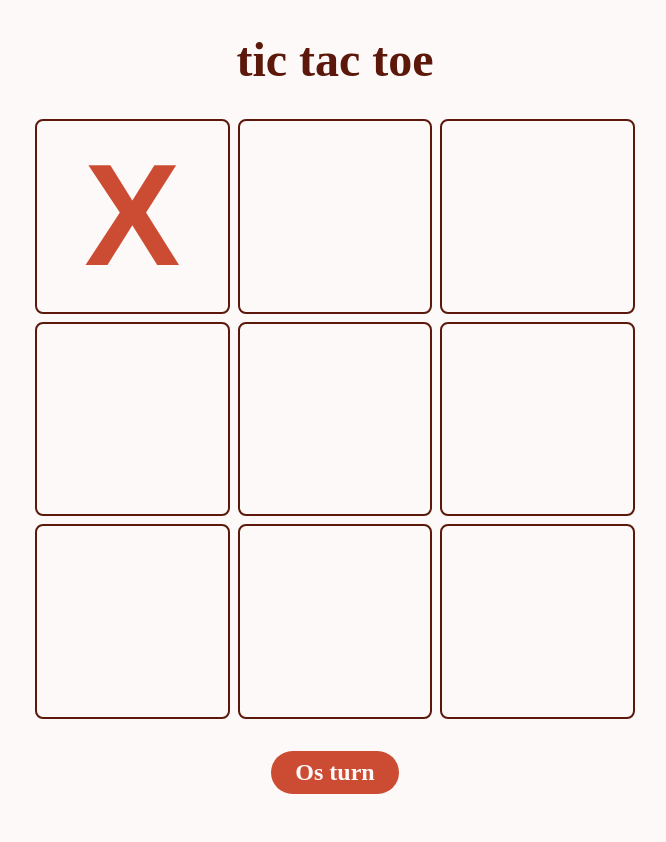
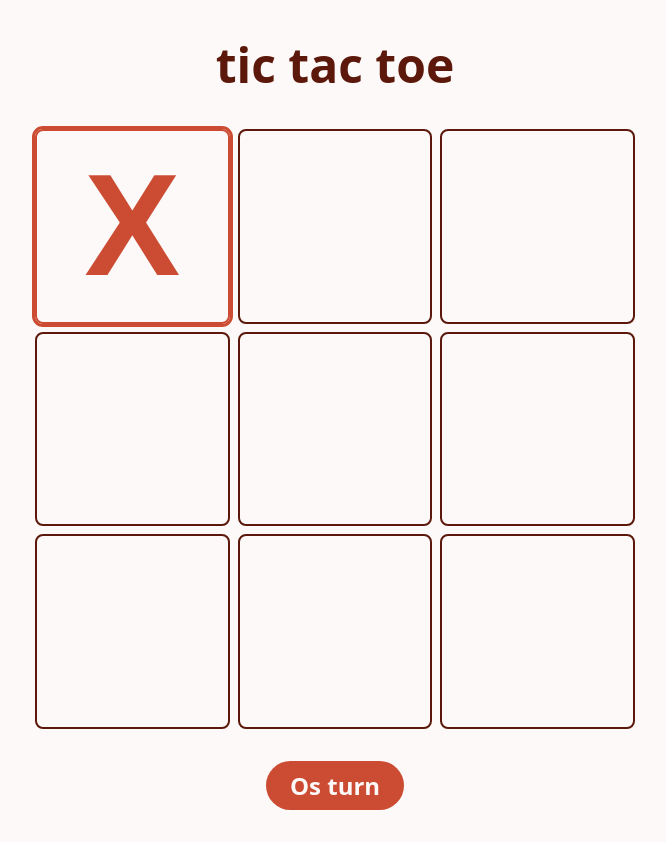
Before and after one commit to adamhayek2/tic-tac-toe-game, a plain HTML site: page index.html in a window 1280 px wide. Both pictures are taken after a click on the button 437 px from the left and 216 px from the top of the page. Shown: the whole page, without its empty margins (305-971 px from the left). Drawn offline with Linux system fonts and the light colour scheme.

Commit message:
front end <> fixing bugs

```diff
--- a/resources/css/styles.css
+++ b/resources/css/styles.css
@@ -1,29 +1,35 @@
-*, *::after, *::before{
+*,
+*::after,
+*::before {
   box-sizing: border-box;
-    margin: 0%;
-    padding: 0%;
+  margin: 0;
+  padding: 0;
 }
 
-:root{
+:root {
   --hue: 10;
   --bkg: var(--hue) 40% 98%;
-    --text: var(--hue) 80% 20% ;
+  --text: var(--hue) 80% 20%;
   --accent: var(--hue) 60% 50%;
 }
-body{
+
+body {
+  font-family: system-ui, sans-serif;
   display: grid;
   gap: 2rem;
-    padding: 2rem;
   place-items: center;
   place-content: center;
   min-height: 100vh;
+  padding: 2rem;
   background-color: hsl(var(--bkg));
   color: hsl(var(--text));
 }
-h1{
+
+h1 {
   font-size: 3rem;
 }
-p{
+
+p {
   font-size: 1.5rem;
   font-weight: bold;
   background-color: hsl(var(--accent));
@@ -31,30 +37,44 @@ p{
   padding: 0.5rem 1.5rem;
   border-radius: 100vmax;
 }
-.gameboard{
+
+.gameboard {
   display: grid;
   grid-template-columns: repeat(3, 1fr);
   gap: 0.5rem;
   width: 600px;
-    max-width: 98vw;
+  max-width: 90vw;
   aspect-ratio: 1/1;
 }
-.tile{
+
+.tile {
   border: 2px solid hsl(var(--text));
   background-color: hsl(var(--bkg));
-   color: hsl(var(--hue) 60% 50%);
   border-radius: 0.5rem;
   cursor: pointer;
+  display: grid;
   place-items: center;
+  color: hsl(var(--hue) 60% 50%);
   font-weight: bold;
   font-size: clamp(2rem, calc(10vw + 1rem), 10rem);
   aspect-ratio: 1/1;
 }
-.tile[data-hover]::before{
+
+.tile:focus {
+  border-color: hsl(var(--hue) 60% 50%);
+  outline: 3px solid hsl(var(--hue) 60% 50%);
+}
+
+.tile[data-value] {
+  cursor: not-allowed;
+}
+
+.tile[data-hover]::before {
   content: attr(data-hover);
-    opacity: .7;
+  opacity: 0.5;
 }
-.tile[data-value]::before{
+
+.tile[data-value]::before {
   content: attr(data-value);
   opacity: 1;
 }
--- a/resources/js/main.js
+++ b/resources/js/main.js
@@ -27,8 +27,8 @@ gameBoard.addEventListener("mouseenter", handleMouseEnter);
 const allTiles = gameBoard.querySelectorAll(".tile");
 allTiles.forEach((t) => {
     t.addEventListener("mouseenter", handleMouseEnter);
-    t.addEventListener("mouseleave", handleMouseLeave);
-    });
+    t.addEventListener("mouseleave", handleMouseLeave);});
+    gameBoard.removeAttribute("inert", true);
 }
 
 
@@ -54,12 +54,13 @@ function restartGame() {
   }
 
 
-function showCongrats(){
+  function showCongrats() {
     info.textContent = `${turn} wins!`;
     gameBoard.removeEventListener("click", handleGameboardClick);
     gameBoard.setAttribute("inert", true);
-    setTimeOut(restartGame, 1000);
-}
+
+    setTimeout(restartGame, 1000);
+  }
 
 
 function checkScore() {
```
Lines whose indentation alone changed are shown as unchanged.
